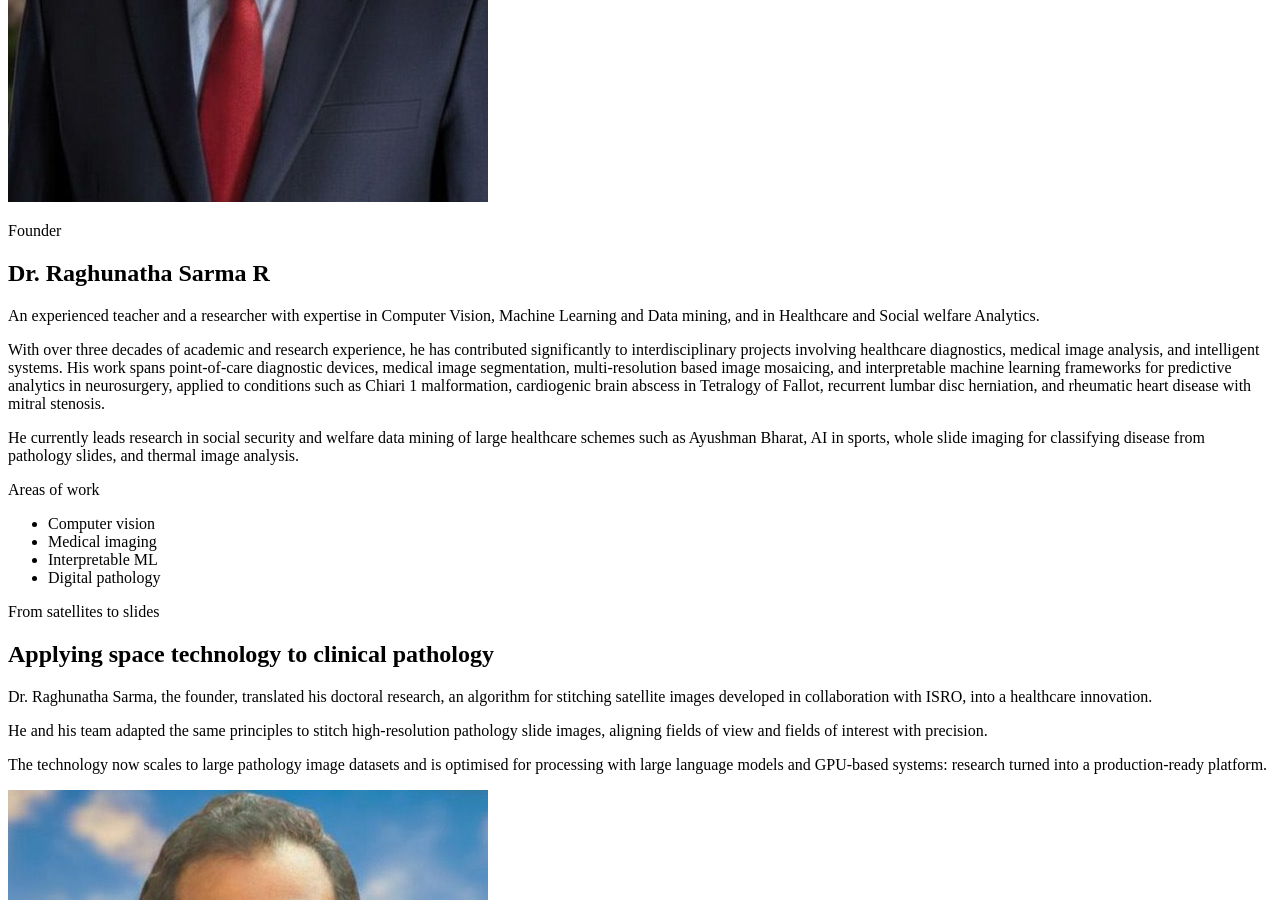
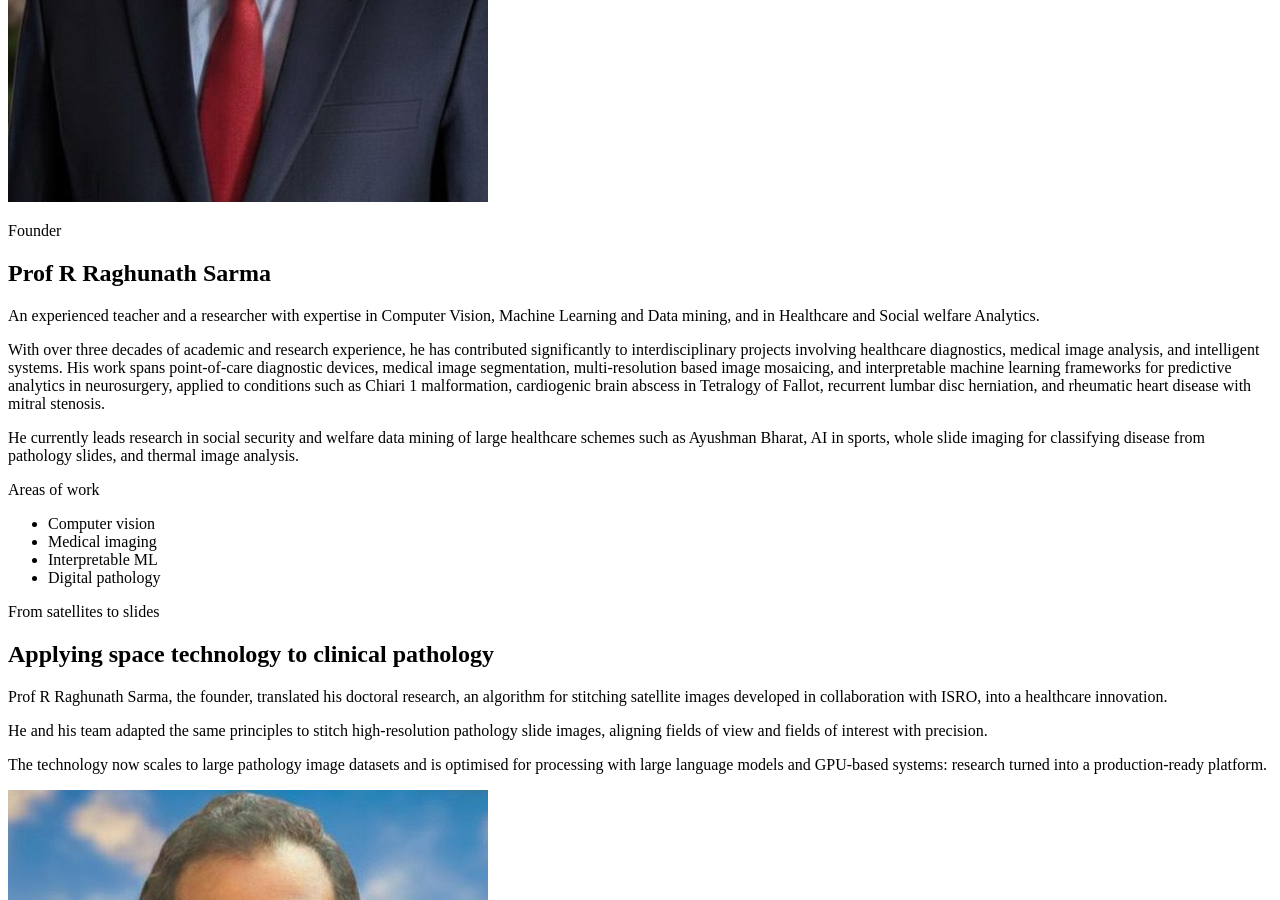
Before and after one commit to psk999/mantarna-2026, a Jekyll site: the page built from founders/index.html, in a window 1280 px wide and 900 px high, scrolled down 3409 px. Built offline with Jekyll 4.4.1, drawn with Linux system fonts in a browser that asks for light colours; some of the changed text lies outside the part shown.

Commit message:
Rename the founder to Prof R Raghunath Sarma
Co-Authored-By: Claude Opus 5.5 <noreply@anthropic.com>
Claude-Session: https://claude.ai/code/session_01HdUTr6DdehGnHXB5U9yHeC

```diff
--- a/_data/about.yml
+++ b/_data/about.yml
@@ -64,7 +64,7 @@ faq:
       healthcare technology, implementation research and innovation.
   - q: Who founded Mantrana?
     a: >-
-      Mantrana was founded by Dr. Raghunatha Sarma R (Founder), a teacher and researcher in computer
+      Mantrana was founded by Prof R Raghunath Sarma (Founder), a teacher and researcher in computer
       vision, machine learning and healthcare analytics with over three decades of experience, and
       Dr. P. Sunil Kumar (Co-founder), who brings over two decades of research in computer science,
       knowledge graphs and social security data mining.
--- a/_data/founders.yml
+++ b/_data/founders.yml
@@ -1,6 +1,6 @@
 # Founder profiles: the /founders/ page and the preview on the home page.
 
-- name: Dr. Raghunatha Sarma R
+- name: Prof R Raghunath Sarma
   slug: raghunatha-sarma
   role: Founder
   photo: /assets/img/raghunatha-sarma.jpg
@@ -26,7 +26,7 @@
     heading: Applying space technology to clinical pathology
     paragraphs:
       - >-
-        Dr. Raghunatha Sarma, the founder, translated his doctoral research, an algorithm for stitching
+        Prof R Raghunath Sarma, the founder, translated his doctoral research, an algorithm for stitching
         satellite images developed in collaboration with ISRO, into a healthcare innovation.
       - >-
         He and his team adapted the same principles to stitch high-resolution pathology slide images,
--- a/_data/research.yml
+++ b/_data/research.yml
@@ -17,7 +17,7 @@ applications:
     - title: Recurrent lumbar disc herniation
       icon: bone
       text: An explainable machine learning framework for predicting recurrent lumbar disc herniation.
-      team: Dr. R Raghunatha Sarma, Mr. M Subramanian, Dr. Sumit Thakar, Dr. Prayag Kini
+      team: Prof R Raghunath Sarma, Mr. M Subramanian, Dr. Sumit Thakar, Dr. Prayag Kini
 
 projects:
   heading: Projects in discussion with SSSIHMS
--- a/founders/index.html
+++ b/founders/index.html
@@ -1,6 +1,6 @@
 ---
 title: Founders
-description: "Meet the founders of Mantrana Healthcare Technology: Dr. Raghunatha Sarma R and Dr. P. Sunil Kumar, researchers in AI, machine learning and healthcare analytics."
+description: "Meet the founders of Mantrana Healthcare Technology: Prof R Raghunath Sarma and Dr. P. Sunil Kumar, researchers in AI, machine learning and healthcare analytics."
 schema_type: ProfilePage
 permalink: /founders/
 ---
```
